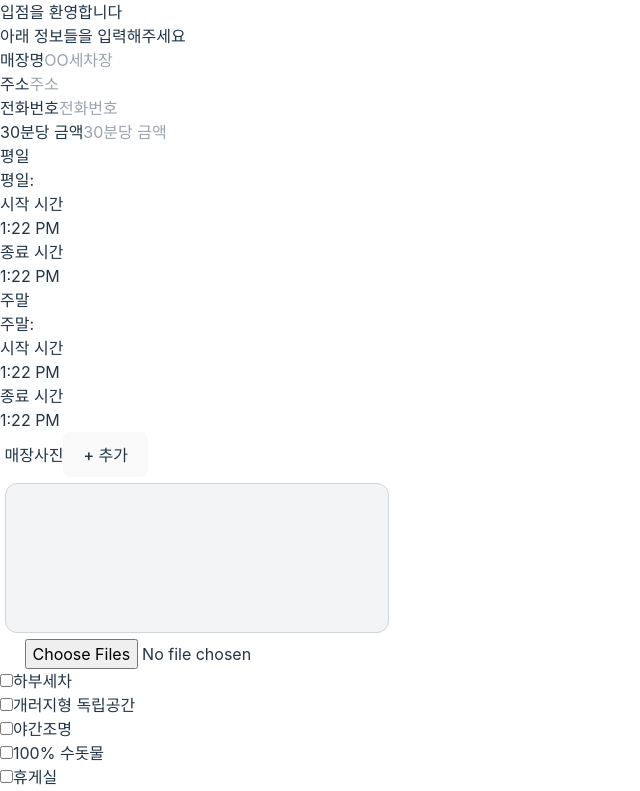
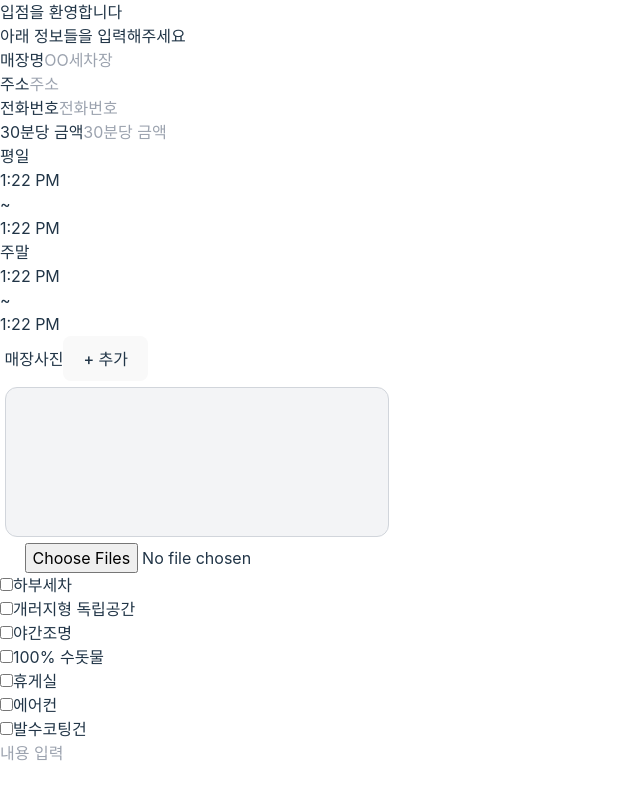
Before and after one commit to minjuko/Team10_FE_OWNER, a React (Vite) app: page /register in a window 1280 px wide. Shown: the top 791 px of the page, without its empty margins (0-640 px from the left). Built offline with nearby package versions, Linux system fonts and the light colour scheme.

Commit message:
fix: TimeSelector 수정

```diff
--- a/src/components/molecules/TimeSelector.jsx
+++ b/src/components/molecules/TimeSelector.jsx
@@ -1,38 +1,40 @@
 // TimeSelector.js
-import React from 'react';
+import React from "react";
 import DatePicker from 'react-datepicker';
+import 'react-datepicker/dist/react-datepicker.css';
 
 const TimeSelector = ({ label, startTime, setStartTime, endTime, setEndTime }) => {
+
   return (
     <div>
-      <label>{label}:</label>
-      <div className="flex">
-        <div className="flex flex-col mr-4">
-          <label className="text-gray-800 text-base">시작 시간</label>
+      <div className="flex items-center pl-2">
+        <div className="flex flex-col">
           <DatePicker
+            dateFormat="h:mm aa"
+            shouldCloseOnSelect
             selected={startTime}
             onChange={(date) => setStartTime(date)}
-            showTimeInput
+            showTimeSelect
             showTimeSelectOnly
             timeIntervals={30}
             timeCaption="시작 시간"
-            dateFormat="h:mm aa"
-            className="w-[156px] h-[56px] border border-gray-800 bg-gray-50 p-2 rounded-12"
-            placeholderText="시작 시간을 선택하세요"
+            className="w-36 h-14 px-4 rounded-xl border border-gray-300 bg-gray-100"
+            placeholderText="시작 시간"
           />
         </div>
+        <label className="text-gray-500 text-base ml-3.5 mr-3.5">~</label>
         <div className="flex flex-col">
-          <label className="text-gray-800 text-base">종료 시간</label>
           <DatePicker
+            dateFormat="h:mm aa"
+            shouldCloseOnSelect
             selected={endTime}
             onChange={(date) => setEndTime(date)}
             showTimeSelect
             showTimeSelectOnly
             timeIntervals={30}
             timeCaption="종료 시간"
-            dateFormat="h:mm aa"
-            className="w-[156px] h-[56px] border border-gray-800 bg-gray-50 p-2 rounded-12"
-            placeholderText="종료 시간을 선택하세요"
+            className="w-36 h-14 px-4 rounded-xl border border-gray-300 bg-gray-100"
+            placeholderText="종료 시간"
           />
         </div>
       </div>
```
